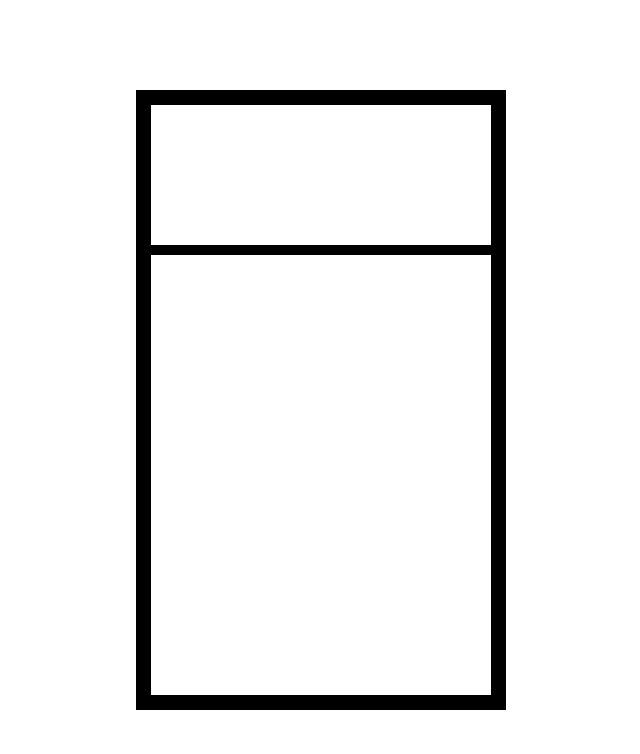
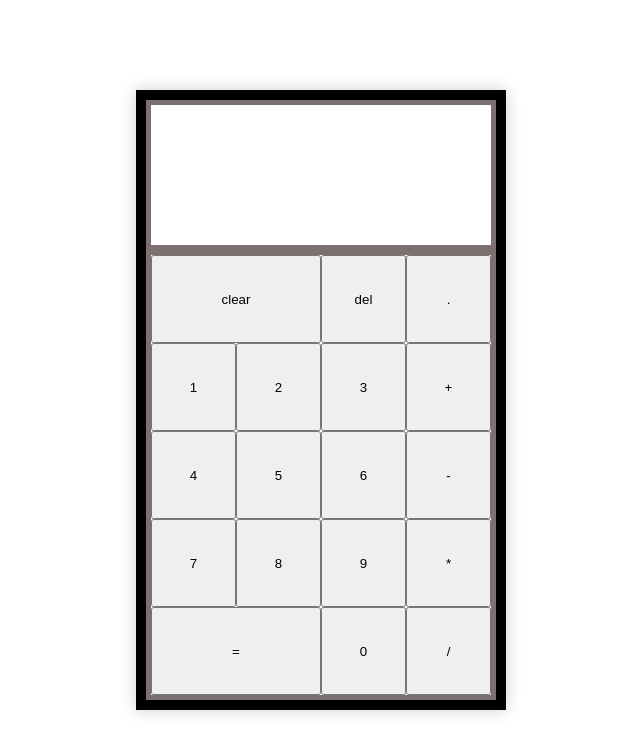
Before and after one commit to davidv2001/Calculator, a plain HTML site: page index.html in a window 1280 px wide. Shown: the whole page, without its empty margins (319-959 px from the left). Drawn offline with Linux system fonts and the light colour scheme.

Commit message:
calculator layout

```diff
--- a/index.html
+++ b/index.html
@@ -8,7 +8,28 @@
   <body>
     <div id="calculator-container">
       <div id="screen"></div>
-      <div id="buttons-container"></div>
+      <div id="buttons-container">
+        <div class="calculator-layout">
+          <button class="span-two-columns">clear</button>
+          <button>del</button>
+          <button>.</button>
+          <button>1</button>
+          <button>2</button>
+          <button>3</button>
+          <button>+</button>
+          <button>4</button>
+          <button>5</button>
+          <button>6</button>
+          <button>-</button>
+          <button>7</button>
+          <button>8</button>
+          <button>9</button>
+          <button>*</button>
+          <button class="span-two-columns">=</button>
+          <button>0</button>
+          <button>/</button>
+        </div>
+      </div>
     </div>
   </body>
 </html>
--- a/style.css
+++ b/style.css
@@ -10,18 +10,42 @@ body {
   border: 10px solid black;
   width: 350px;
   height: 600px;
+  box-shadow: 0 0 15px rgba(0, 0, 0, 0.2);
 }
 
 #screen {
   width: 100%;
   height: 25%;
-  border: 5px solid black;
+  border: 5px solid rgb(126, 112, 112);
   box-sizing: border-box;
 }
 
 #buttons-container {
   width: 100%;
   height: 75%;
-  border: 5px solid black;
+  border: 5px solid rgb(126, 112, 112);
   box-sizing: border-box;
+  /* display: flex; */
+  justify-content: flex-start;
+  align-items: stretch;
 }
+
+.calculator-layout {
+  height: 100%;
+  width: 100%;
+  display: flex;
+  flex-wrap: wrap;
+}
+
+button {
+  width: 25%;
+  height: 20%;
+  box-sizing: border-box;
+  /* border: none;
+  margin: 0;
+  padding: 0; */
+}
+
+.span-two-columns {
+  width: 50%;
+}
```
